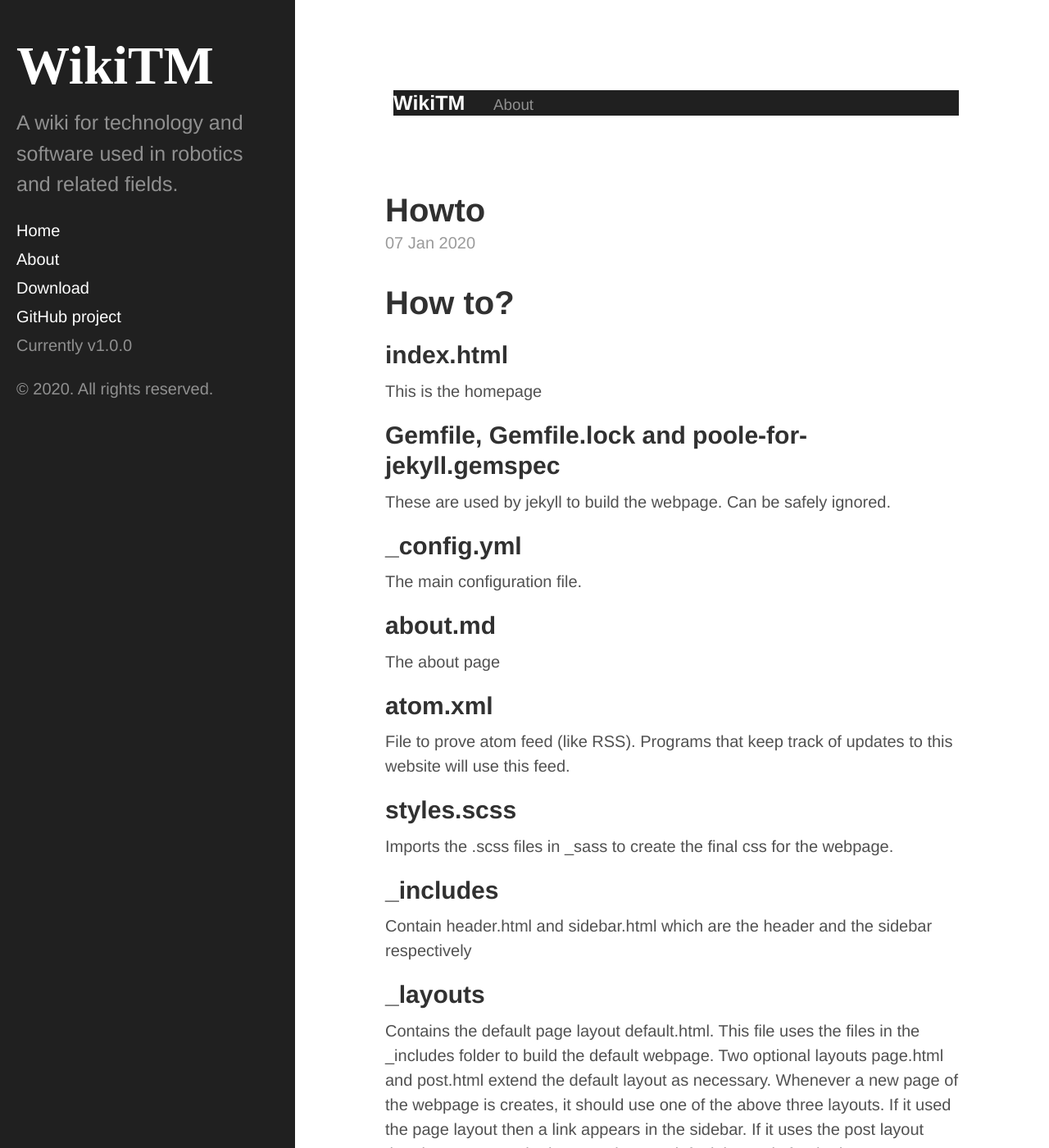
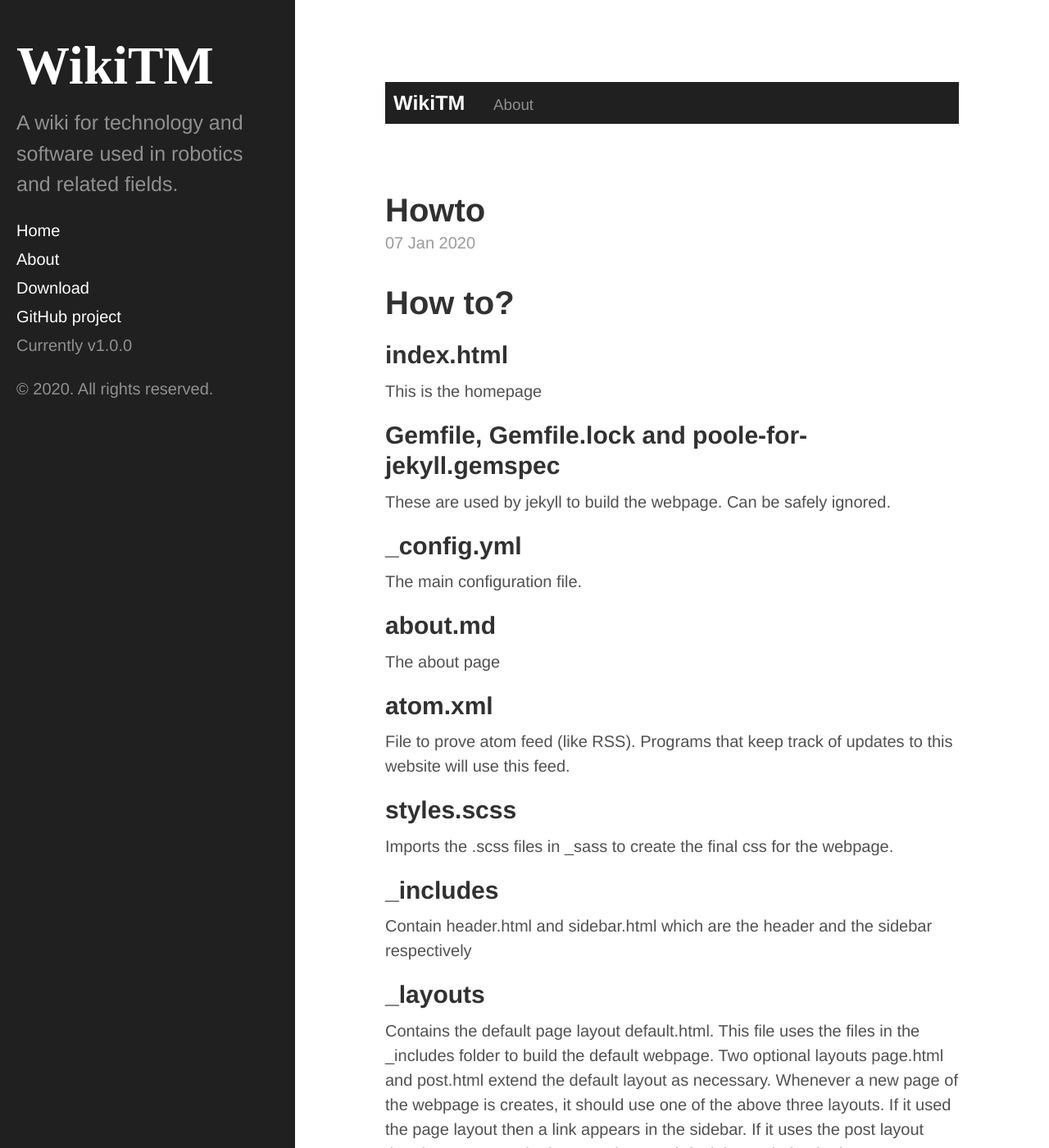
Before and after one commit to tejaswid/wikitm, a Jekyll site: the page built from index.html, in a window 1280 px wide and 1400 px high. Shown: the whole window at 82% size. Built offline with Jekyll 4.4.1, drawn with Linux system fonts in a browser that asks for light colours; the list of posts is cut into pages by our own code.

Commit message:
Removed margin and added padding

```diff
--- a/_sass/_masthead.scss
+++ b/_sass/_masthead.scss
@@ -9,9 +9,9 @@
 }
 
 .masthead-title {
-  margin-top: 0.5rem;
-  margin-bottom: 0.5rem;
-  margin-left: 0.5rem;
+  margin-top: 0rem;
+  margin-bottom: 0rem;
+  padding: 0.5rem;
   //color: $gray-4;
   color: rgba(255,255,255,.5);
   background-color: #202020;
```
